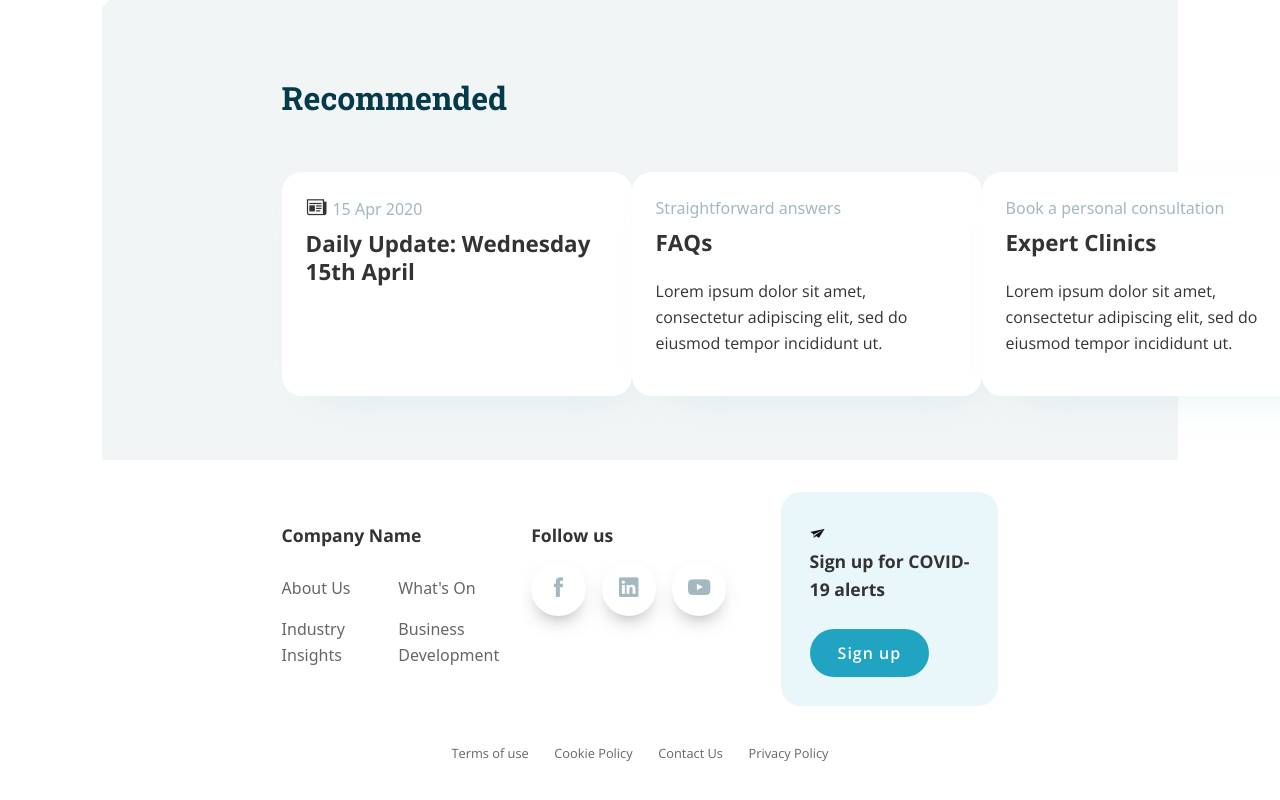
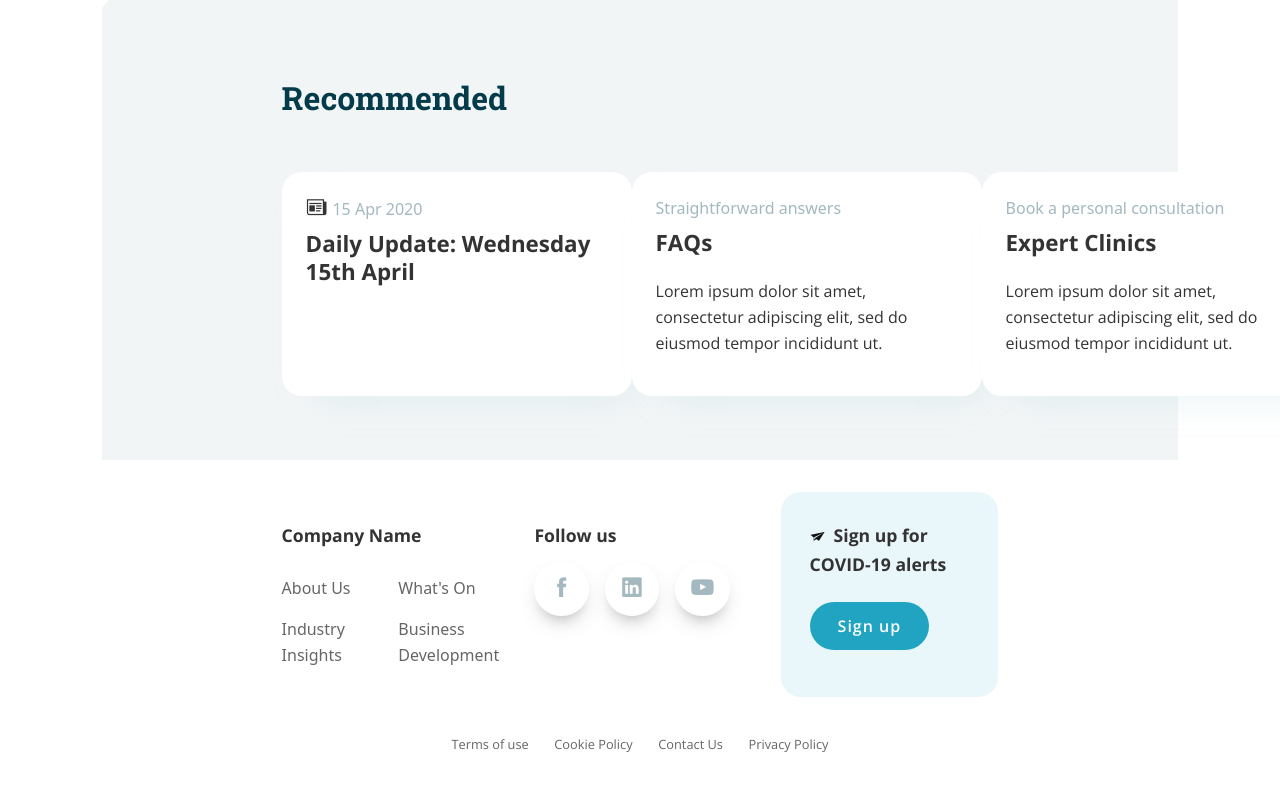
Before and after one commit to dermyhughes/front-end-demo, an Angular app: page / in a window 1280 px wide. Shown: the part 1582-2382 px from the top of the page. Built offline with nearby package versions, Linux system fonts and the light colour scheme.

Commit message:
Completed desktop version

```diff
--- a/src/app/components/footer/footer.component.scss
+++ b/src/app/components/footer/footer.component.scss
@@ -37,6 +37,8 @@
         }
 
         .footer-cards__social-link {
+            justify-self: center;
+
             .social-link {
                 height: 2em;
                 width: 2em;
@@ -46,7 +48,7 @@
                 margin-right: 1em;
                 text-decoration: none;
 
-                .icon{
+                .icon {
                     color: $text-grey;
                     font-size: 1.4em;
                 }
@@ -57,9 +59,15 @@
             background-color: $background-grey-blue;
             border-radius: 20px;
             padding: 1.8em;
+            display: block;
 
-            span > * {
+            span {
                 display: inline-block;
+                padding-bottom: 1.5em;
+
+                > * {
+                    display: inline;
+                }
             }
             .icon {
                 padding-right: 0.5em;
```
